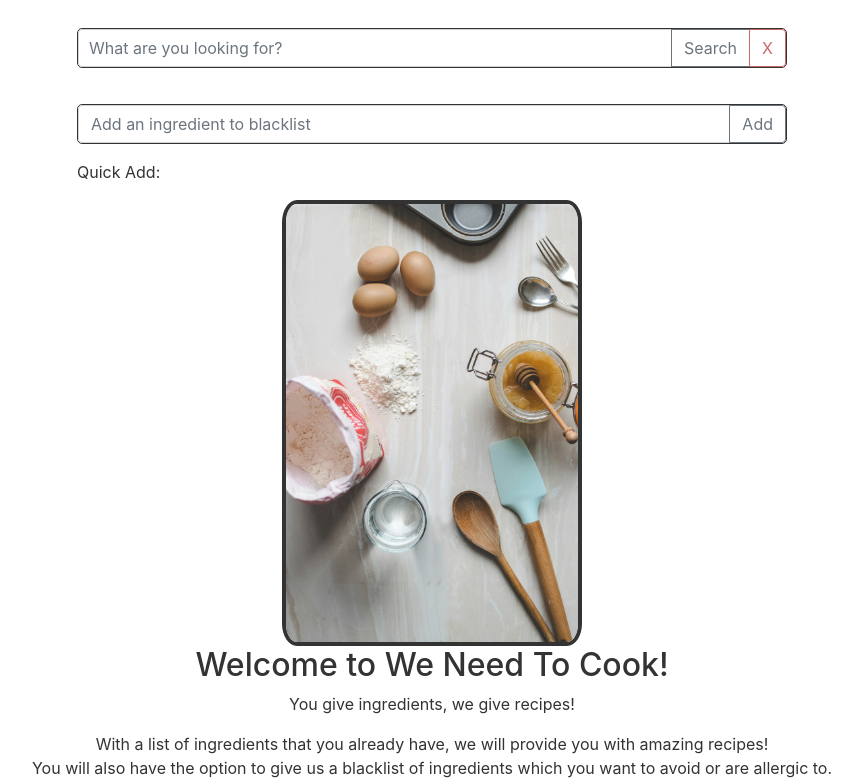
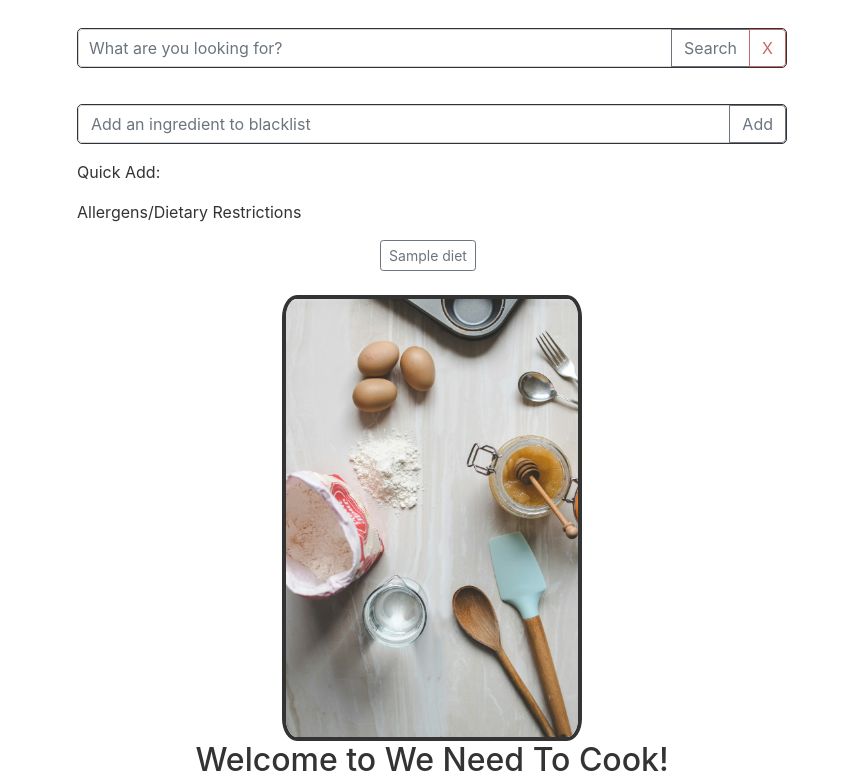
Before and after one commit to UCCS-CS4300-5300/Group1-fall2024, a Django app: page / in a window 1280 px wide. Shown: the part 146-924 px from the top of the page, without its empty margins (208-1066 px from the left). Run offline with Django 4.2, Linux system fonts and the light colour scheme; tables that the repository leaves empty hold one stand-in row (values such as "Sample post"); data that the repository does not hold is empty; some libraries are stand-ins or nearby versions.

Commit message:
added allergens in quick add style

```diff
--- a/cookapp/admin.py
+++ b/cookapp/admin.py
@@ -1,7 +1,7 @@
 from django.contrib import admin
 from django.contrib.auth.admin import UserAdmin, GroupAdmin
 from django.contrib.auth.models import User, Group
-from .models import Ingredient, Recipe, UserPreference
+from .models import Ingredient, Recipe, UserPreference, Diets
 
 # For customizing the admin site
 class MyAdminSite(admin.AdminSite):
@@ -17,3 +17,4 @@ admin_site.register(Group, GroupAdmin)
 admin_site.register(Ingredient)
 admin_site.register(Recipe)
 admin_site.register(UserPreference)
+admin_site.register(Diets)
--- a/cookapp/models.py
+++ b/cookapp/models.py
@@ -23,6 +23,23 @@ class Ingredient(models.Model):
 
     class Meta:
         ordering = ['name'] # orders the ingredients by name A-Z
+
+
+# model for dietary restrictions (allergies, vegan/vegetarian)
+class Diets(models.Model):
+    """
+    Model representing diets that restrict options.
+
+    Fields:
+        name: CharField representing the restriction
+        blacklist: ManyToManyField representing the blacklisted ingredients related to the dietary restriction (relationship to Ingredient model)
+    """
+    name = models.CharField(max_length=50)
+    blacklist = models.ManyToManyField(Ingredient, related_name='diet_blacklist')
+
+    def __str__(self):
+        return self.name
+
 
 # model to store recipes and their details
 class Recipe(models.Model):
--- a/cookapp/templates/cookapp/index.html
+++ b/cookapp/templates/cookapp/index.html
@@ -49,6 +49,12 @@ rel="stylesheet"
                                 <button class="btn btn-sm btn-outline-secondary mr-2 mb-2 common-ingredient-btn" data-ingredient="{{ ingredient.name }}">{{ ingredient.name }}</button>
                             {% endfor %}
                         </div>
+                        <div id="dietary-restrictions" class="w-100 mb-3">
+                            <p class="text-left">Allergens/Dietary Restrictions</p>
+                            {% for diet in diets %}
+                                <button class="btn btn-sm btn-outline-secondary mr-2 mb-2 dietary-restriction-btn" data-diet="{{ diet.name }}">{{ diet.name }}</button>
+                            {% endfor %}
+                        </div>
                     </form>
                 </div>
             </div>
@@ -73,6 +79,8 @@ rel="stylesheet"
 <script src="https://code.jquery.com/jquery-3.6.0.min.js"></script>
 <script>
     $(document).ready(function() {
+        const dietBlacklists = JSON.parse('{{ diet_blacklists|safe }}');
+
         function fetchRecipes(query) {
             var blacklist = [];
             $('.blacklist-tag').each(function() {
@@ -123,6 +131,11 @@ rel="stylesheet"
             }
         }
 
+        function addAllergens(diet) {
+            const ingredients = dietBlacklists[diet] || [];
+            ingredients.forEach(ingredient => addBlacklistIngredient(ingredient));
+        }
+
         $('#search-button').on('click', function() {
             var query = $('#search-input').val();
             if (query.length >= 3) {
@@ -167,6 +180,13 @@ rel="stylesheet"
             addBlacklistIngredient(ingredient);
         });
 
+        // Add event listener for allergen buttons
+        $(document).on('click', '.dietary-restriction-btn', function(event) {
+            event.preventDefault();  // Prevent the default form submission behavior
+            const diet = $(this).data('diet');
+            addAllergens(diet);
+        });
+
         // Prevent Enter key from triggering both actions
         $('#search-form').on('submit', function(e) {
             e.preventDefault();
--- a/cookapp/views.py
+++ b/cookapp/views.py
@@ -9,7 +9,7 @@ from django.http import JsonResponse
 from django.views import View
 from django.db.models import Q, Count
 
-from .models import Ingredient, Recipe, UserPreference
+from .models import Ingredient, Recipe, UserPreference, Diets
 from .forms import CreateUserForm
 from .decorators import unauthenticated_user
 
@@ -18,9 +18,18 @@ def index(request):
     # works by counting the number of recipes that use each ingredient and ordering by that count
     # annotate adds a new field to each ingredient object with the count
     common_ingredients = Ingredient.objects.annotate(recipe_count=Count('recipe')).order_by('-recipe_count')[:10]
+    diets = Diets.objects.annotate(diet_count=Count('name')).order_by('-diet_count')
+
+    # Create a dictionary of diet names and their respective blacklisted ingredients
+    diet_blacklists = {
+        diet.name: list(diet.blacklist.values_list('name', flat=True))
+        for diet in diets
+    }
 
     context = {
         'common_ingredients': common_ingredients,
+        'diets': diets,
+        'diet_blacklists': json.dumps(diet_blacklists),  # Convert to JSON for JavaScript access
     }
     return render(request, 'cookapp/index.html', context)
 
```
Also changed, not shown: cookapp/migrations/0004_diets.py (added).
